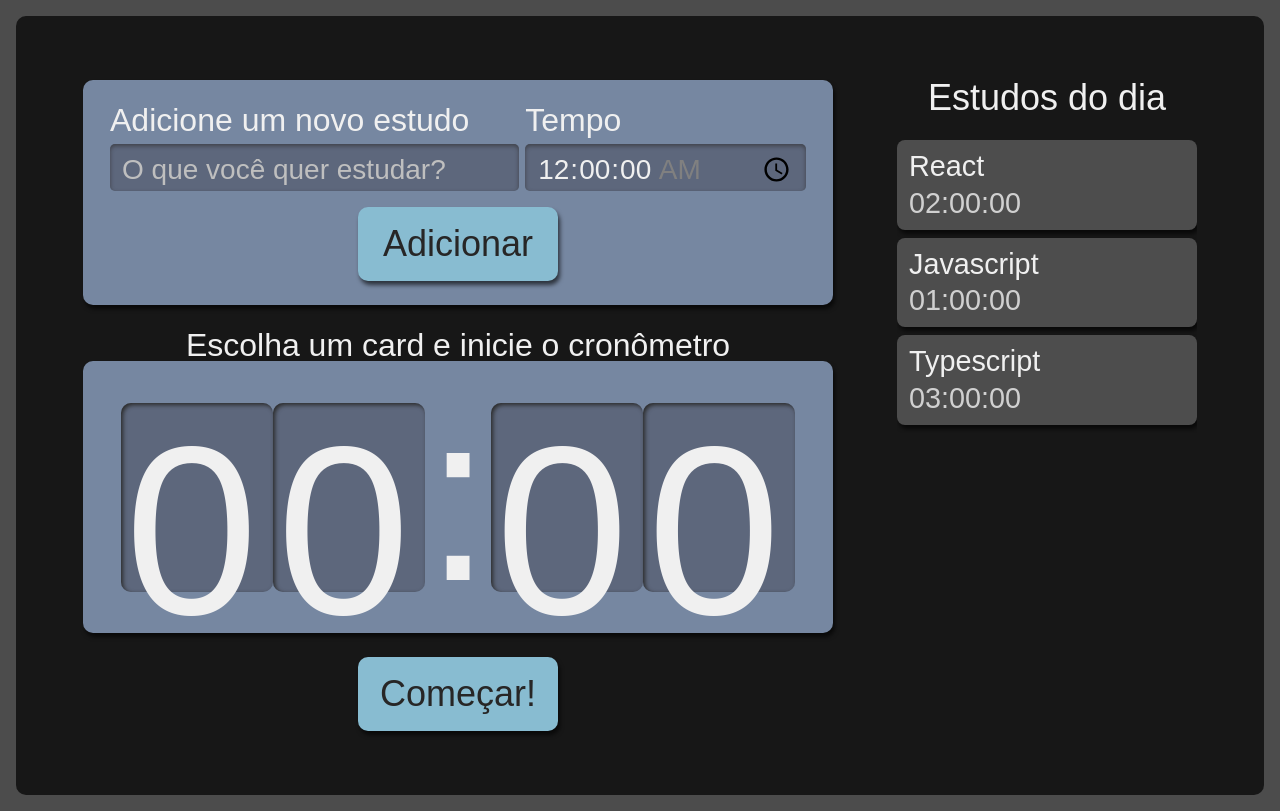
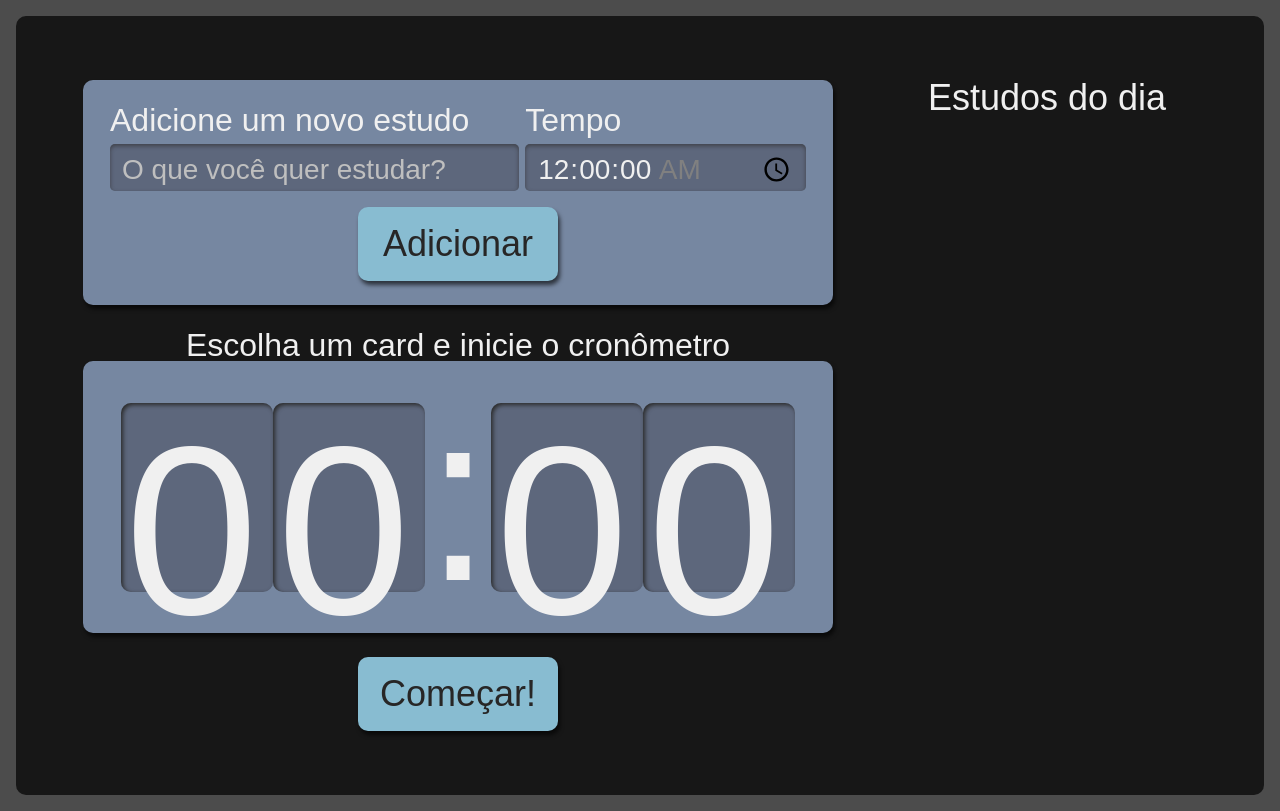
Before and after one commit to belamacedo/alura-studies-app, a React (Create React App) app: page / in a window 1280 px wide. Built offline with nearby package versions, Linux system fonts and the light colour scheme.

Commit message:
feat: adicionando uma tarefa

```diff
--- a/src/components/Button/index.tsx
+++ b/src/components/Button/index.tsx
@@ -1,12 +1,18 @@
-import React from "react";
-import style from "./Botao.module.scss";
+import React from 'react';
+import style from './Botao.module.scss';
 
 interface IProps {
 	children: React.ReactNode;
+	type?: 'button' | 'submit' | 'reset' | undefined;
 }
 class Botao extends React.Component<IProps> {
 	render() {
-		return <button className={style.botao}>{this.props.children}</button>;
+		const { type = 'button' } = this.props;
+		return (
+			<button type={type} className={style.botao}>
+				{this.props.children}
+			</button>
+		);
 	}
 }
 
--- a/src/components/Cronometro/index.tsx
+++ b/src/components/Cronometro/index.tsx
@@ -1,6 +1,6 @@
-import Button from "../Button";
-import Relogio from "./Relogio";
-import style from "./Cronometro.module.scss";
+import Botao from '../Button';
+import Relogio from './Relogio';
+import style from './Cronometro.module.scss';
 
 export default function Cronometro() {
 	return (
@@ -9,7 +9,7 @@
 			<div className={style.relogioWrapper}>
 				<Relogio />
 			</div>
-			<Button>Começar!</Button>
+			<Botao>Começar!</Botao>
 		</div>
 	);
 }
--- a/src/components/Form/index.tsx
+++ b/src/components/Form/index.tsx
@@ -1,8 +1,11 @@
 import React from 'react';
+import { ITarefa } from '../../types/tarefa';
 import Botao from '../Button';
 import style from './Form.module.scss';
 
-class Formulario extends React.Component {
+class Formulario extends React.Component<{
+	setTarefas: React.Dispatch<React.SetStateAction<ITarefa[]>>;
+}> {
 	state = {
 		tarefa: '',
 		tempo: '00:00',
@@ -10,7 +13,10 @@
 
 	adicionarTarefa(evento: React.FormEvent<HTMLFormElement>) {
 		evento.preventDefault();
-		console.log('state: ', this.state);
+		this.props.setTarefas((tarefasAntigas) => [
+			...tarefasAntigas,
+			{ ...this.state },
+		]);
 	}
 
 	render() {
@@ -49,7 +55,7 @@
 						required
 					/>
 				</div>
-				<Botao>Adicionar</Botao>
+				<Botao type='submit'>Adicionar</Botao>
 			</form>
 		);
 	}
--- a/src/components/Lista/index.tsx
+++ b/src/components/Lista/index.tsx
@@ -1,35 +1,11 @@
-import React, { useState } from "react";
-import style from "./Lista.module.scss";
-import Item from "./Item";
+import style from './Lista.module.scss';
+import Item from './Item';
+import { ITarefa } from '../../types/tarefa';
 
-function Lista() {
-	const [tarefas, setTarefas] = useState([
-		{
-			tarefa: "React",
-			tempo: "02:00:00",
-		},
-		{
-			tarefa: "Javascript",
-			tempo: "01:00:00",
-		},
-		{
-			tarefa: "Typescript",
-			tempo: "03:00:00",
-		},
-	]);
-
+function Lista({ tarefas }: { tarefas: ITarefa[] }) {
 	return (
 		<aside className={style.listaTarefas}>
-			<h2
-				onClick={() => {
-					setTarefas([
-						...tarefas,
-						{ tarefa: "Estudar estado", tempo: "05:00:00" },
-					]);
-				}}
-			>
-				Estudos do dia
-			</h2>
+			<h2>Estudos do dia</h2>
 			<ul>
 				{tarefas.map((item, index) => (
 					<Item key={index} {...item} />
--- a/src/pages/App.tsx
+++ b/src/pages/App.tsx
@@ -1,14 +1,17 @@
-import React from "react";
-import Cronometro from "../components/Cronometro";
-import Formulario from "../components/Form";
-import Lista from "../components/Lista";
-import style from "./App.module.scss";
+import React, { useState } from 'react';
+import Cronometro from '../components/Cronometro';
+import Formulario from '../components/Form';
+import Lista from '../components/Lista';
+import { ITarefa } from '../types/tarefa';
+import style from './App.module.scss';
 
 function App() {
+	const [tarefas, setTarefas] = useState<ITarefa[]>([]);
+
 	return (
 		<div className={style.AppStyle}>
-			<Formulario />
-			<Lista />
+			<Formulario setTarefas={setTarefas} />
+			<Lista tarefas={tarefas} />
 			<Cronometro />
 		</div>
 	);
--- /dev/null
+++ b/src/types/tarefa.ts
@@ -0,0 +1,4 @@
+export interface ITarefa {
+	tarefa: string;
+	tempo: string;
+}
```
